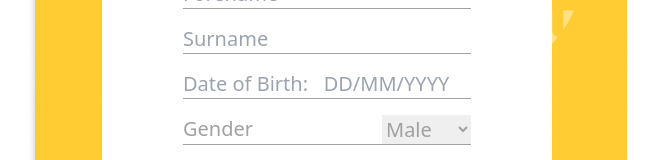
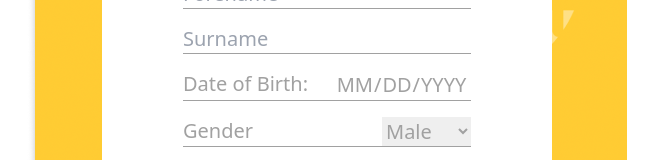
Before and after one commit to ebrimaconta/unaro, a React (Create React App) app: page / in a window 1280 px wide. Shown: the part 258-418 px from the top of the page, without its empty margins (313-971 px from the left). Built offline with nearby package versions, Linux system fonts and the light colour scheme.

Commit message:
Added require

```diff
--- a/src/assets/scss/style.scss
+++ b/src/assets/scss/style.scss
@@ -22,6 +22,17 @@
     margin-top: -14px;
     border-radius: 0px 0px 10px 10px;
     height: 317px;
+}
+
+.dob-input {
+    width: 47%;
+    text-transform: uppercase;
+}
+
+input[type="date"]::-webkit-inner-spin-button,
+input[type="date"]::-webkit-calendar-picker-indicator {
+    display: none;
+    -webkit-appearance: none;
 }
 
 .box-minh {
--- a/src/domain/Admin/Admin.tsx
+++ b/src/domain/Admin/Admin.tsx
@@ -60,15 +60,19 @@ export default class Main extends Component<Props, State> {
                 <th>Opt Status</th>
               </tr>
 
-              {this.state.result.map((info) => {
+              {this.state.result.map((info, index) => {
+                let splitDate = info.dob.split('-');
                 return (
-                  <tr className='h-20'>
+                  <tr key={index} className='h-20'>
                     <td>
                       {info.forename} {info.surname}{' '}
                     </td>
                     <td> {info.email} </td>
                     <td> {info.gender} </td>
-                    <td> {info.dob} </td>
+                    <td>
+                      {' '}
+                      {splitDate[2]}/{splitDate[1]}/{splitDate[0]}
+                    </td>
                     <td> opted {info.nominated} </td>
                   </tr>
                 );
--- a/src/domain/Main.tsx
+++ b/src/domain/Main.tsx
@@ -37,8 +37,10 @@ export default class Main extends Component<Props, State> {
       email: this.state.email,
       nominated: this.state.nominated,
     };
+
     data.post('/data.json', Data).then((res) => {
-      window.location.href = '/completed';
+      console.log(res.data);
+      /* window.location.href = '/completed'; */
     });
   }
   render() {
@@ -53,6 +55,7 @@ export default class Main extends Component<Props, State> {
                 <div className='mt-3  text-xl flex-col flex items-center justify-center  '>
                   <div className='mb-4  w-72'>
                     <input
+                      required
                       type='text'
                       placeholder='Forename'
                       className='w-full'
@@ -65,6 +68,7 @@ export default class Main extends Component<Props, State> {
                   </div>
                   <div className='mb-4 w-72 '>
                     <input
+                      required
                       type='text'
                       placeholder='Surname'
                       value={this.state.surname}
@@ -75,34 +79,35 @@ export default class Main extends Component<Props, State> {
                     />
                     <hr className='bb-hr ' />
                   </div>
-                  <div className='mb-4 w-72 '>
+                  <div className='mb-4 w-72 text-td '>
+                    <div className='flex justify-between'>
+                      <div className=''>Date of Birth:</div>
                       <input
-                      type='text'
-                      placeholder='Date of Birth:   DD/MM/YYYY '
+                        required
+                        type='date'
+                        placeholder='DD/MM/YYYY'
                         value={this.state.dob}
                         onChange={(e) => {
                           this.setState({ dob: e.target.value });
                         }}
-                      className='w-full'
+                        className='dob-input'
                       />
+                    </div>
                     <hr className='bb-hr ' />
                   </div>
                   <div className='mb-4  w-72 text-td '>
                     <div className='flex justify-between'>
                       <div className=''>Gender</div>
                       <select
+                        required
                         name=''
                         id=''
                         value={this.state.gender}
                         onChange={(e) => {
-                          var value = e.target.value;
-                          console.log(value, ' was selected');
                           this.setState({ gender: e.target.value });
                         }}
                       >
-                        <option selected value='Male'>
-                          Male
-                        </option>
+                        <option value='Male'>Male</option>
                         <option value='Female'>Female</option>
                       </select>
                     </div>
@@ -110,7 +115,8 @@ export default class Main extends Component<Props, State> {
                   </div>
                   <div className='mb-4 w-72 '>
                     <input
-                      type='text'
+                      required
+                      type='email'
                       placeholder='Email'
                       value={this.state.email}
                       onChange={(e) => {
@@ -126,6 +132,7 @@ export default class Main extends Component<Props, State> {
                   </div>
                   <div className='flex flex-row w-3/5 justify-start my-10 '>
                     <input
+                      required
                       type='radio'
                       name='pharmacy'
                       value='in'
@@ -136,6 +143,7 @@ export default class Main extends Component<Props, State> {
                     />
                     <div className='text-td'>Yes</div>
                     <input
+                      required
                       type='radio'
                       name='pharmacy'
                       value='out'
```
Also changed, not shown: 1 other file (tests, documents, lock files or other folders). Lines whose indentation alone changed are shown as unchanged.
